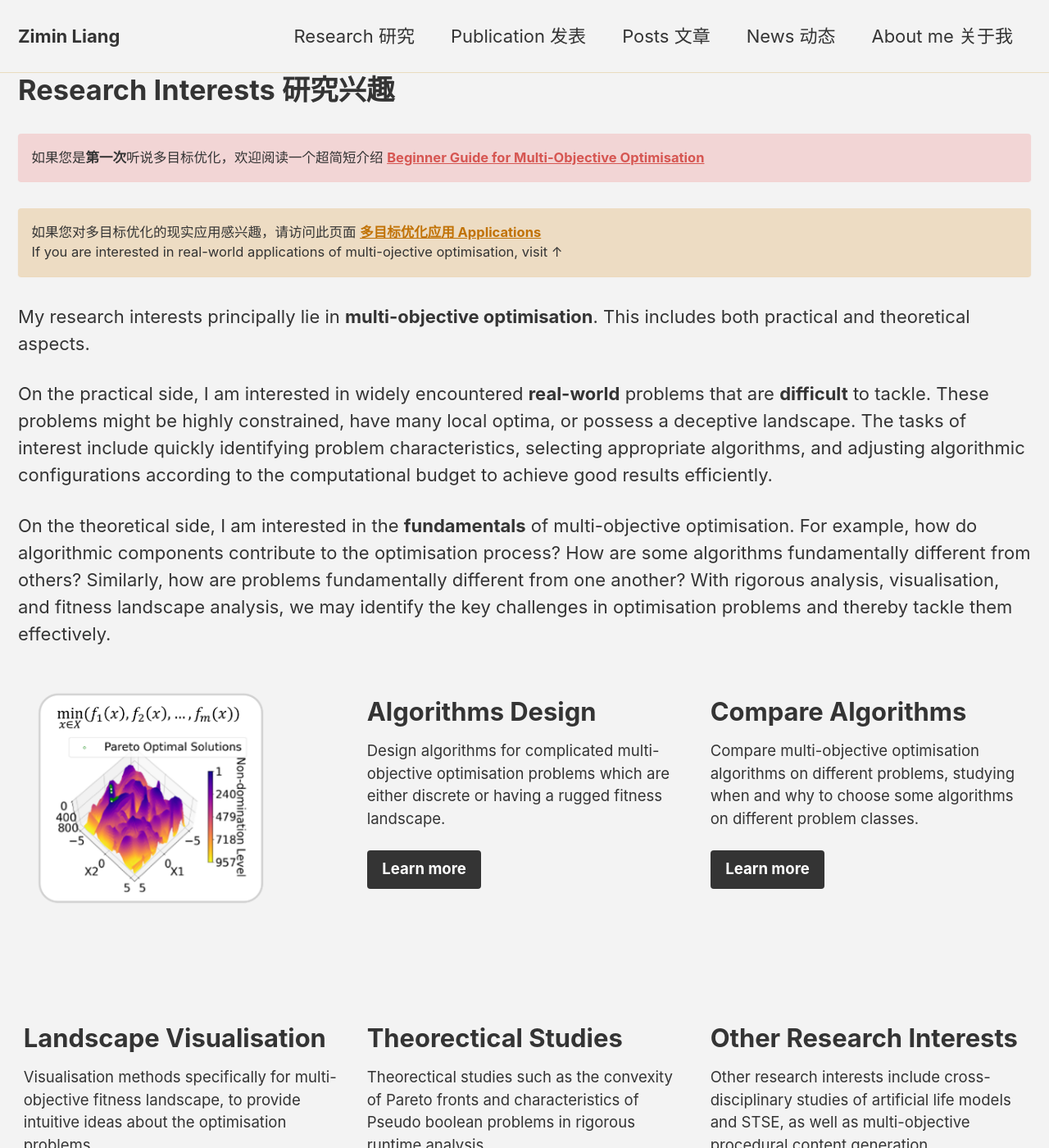
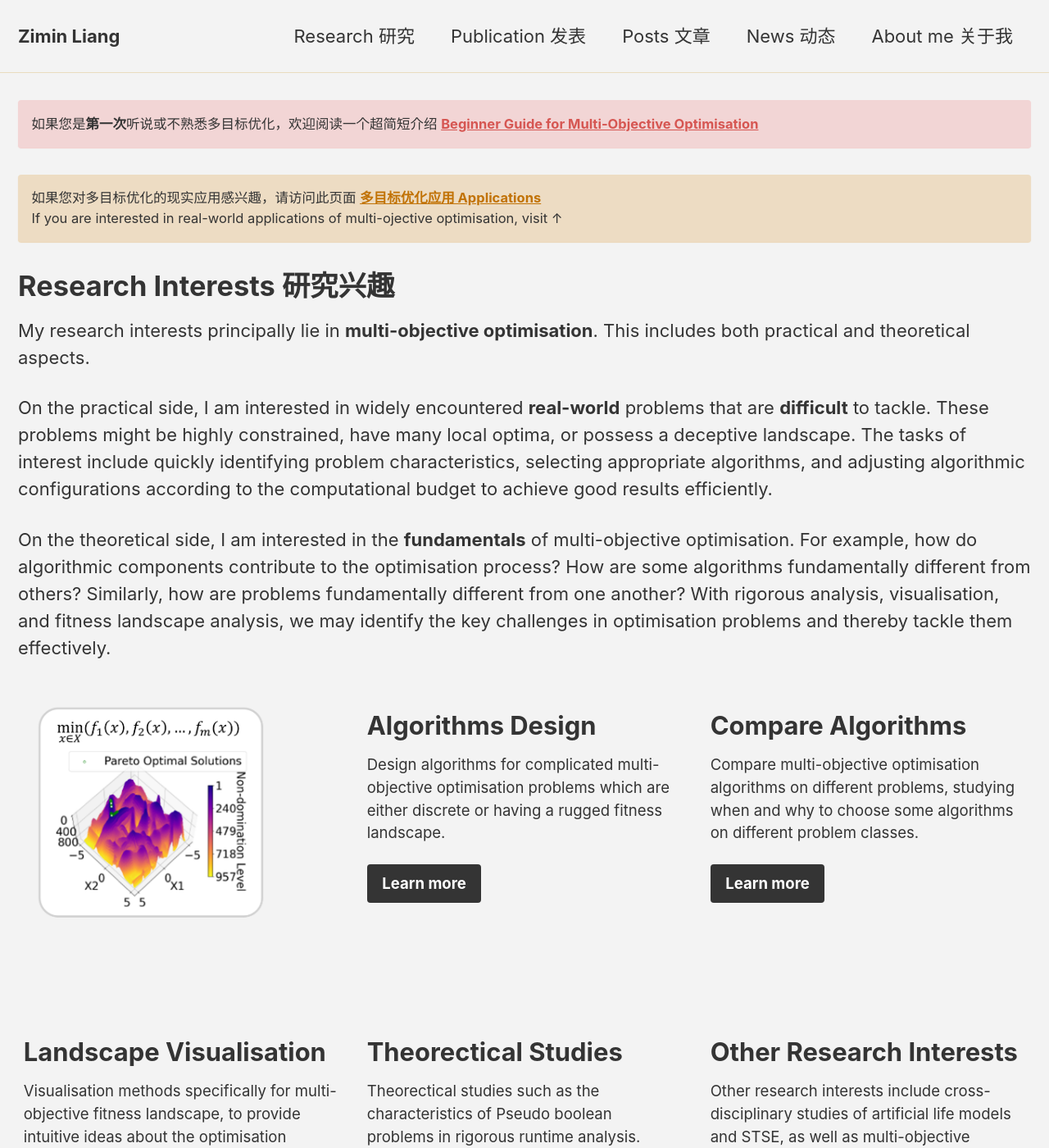
Before and after one commit to Zim-L/Zim-L.github.io, a Jekyll site: the page built from pages/research.md, in a window 1280 px wide and 1400 px high. Shown: the whole window at 82% size. Built offline with Jekyll 4.4.1, drawn with Linux system fonts in a browser that asks for light colours; cached includes are drawn as plain includes.

Commit message:
404 Page

```diff
--- a/pages/research.md
+++ b/pages/research.md
@@ -25,7 +25,7 @@ feature_row:
     btn_label: "Learn more"
   - alt: "Theorectical"
     title: Theorectical Studies
-    excerpt: Theorectical studies such as the convexity of Pareto fronts and characteristics of Pseudo boolean problems in rigorous runtime analysis.
+    excerpt: Theorectical studies such as the characteristics of Pseudo boolean problems in rigorous runtime analysis.
     url: "/research/"
     btn_class: "btn--primary"
     btn_label: "Learn more"
@@ -36,15 +36,15 @@ feature_row:
     btn_class: "btn--primary"
     btn_label: "Learn more"
 ---
-
-# Research Interests 研究兴趣
-
-如果您是**第一次**听说多目标优化，欢迎阅读一个超简短介绍 [**Beginner Guide for Multi-Objective Optimisation**](/MOO/)
+如果您是**第一次**听说或不熟悉多目标优化，欢迎阅读一个超简短介绍 [**Beginner Guide for Multi-Objective Optimisation**](/MOO/)
 {: .notice--danger}
 
 如果您对多目标优化的现实应用感兴趣，请访问此页面 [**多目标优化应用 Applications**](/Applications/)<br />
 If you are interested in real-world applications of multi-ojective optimisation, visit ↑
 {: .notice--warning}
+
+
+# Research Interests 研究兴趣
 
 My research interests principally lie in **multi-objective optimisation**. This includes both practical and theoretical aspects.
 
```
Also changed, not shown: _layouts/single.html (+5 -3 lines), index.md (+1 -1 lines), pages/404.md (+5 -5 lines), pages/MOO.md (+1 -2 lines), assets/images/timg.gif (added), 1 other file.
